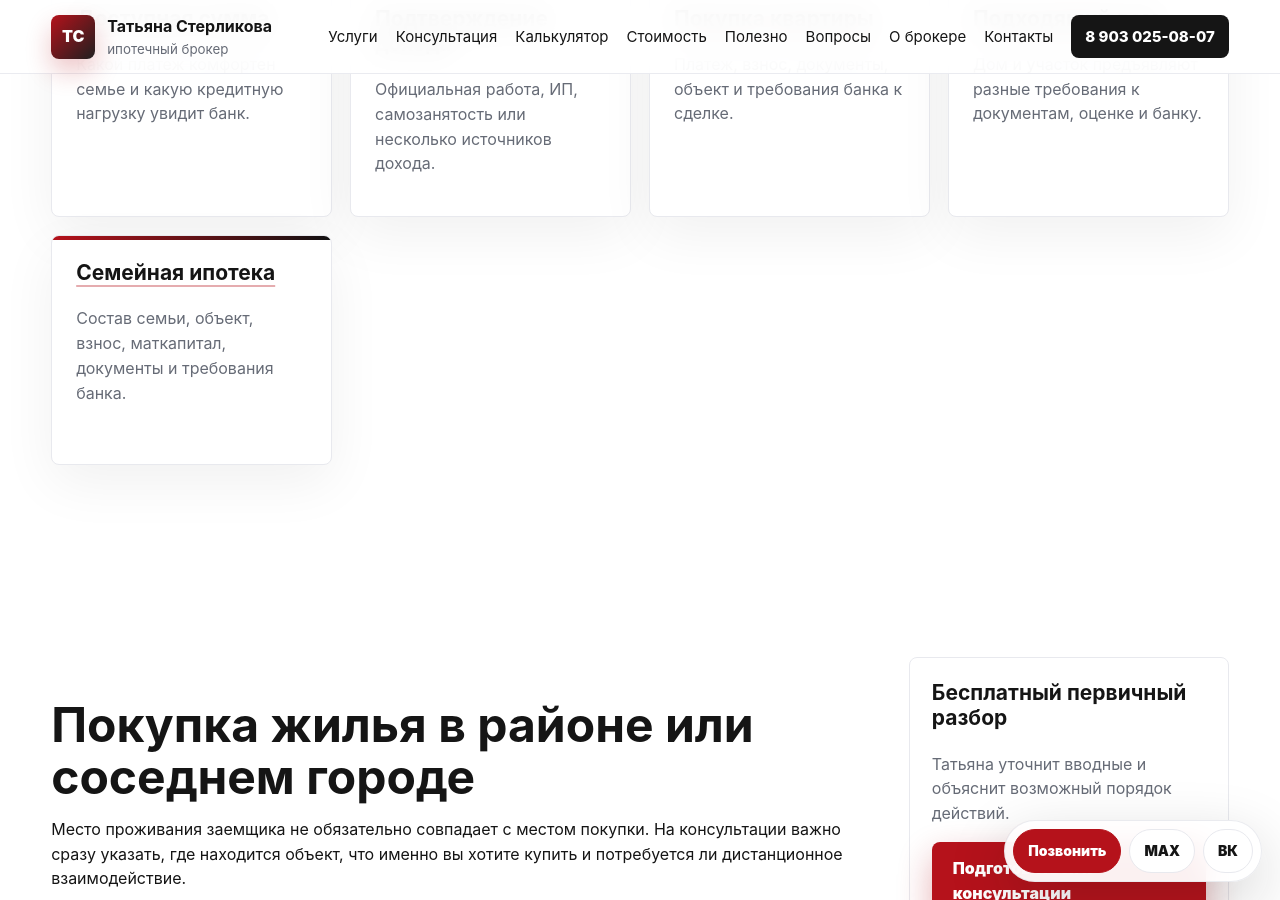
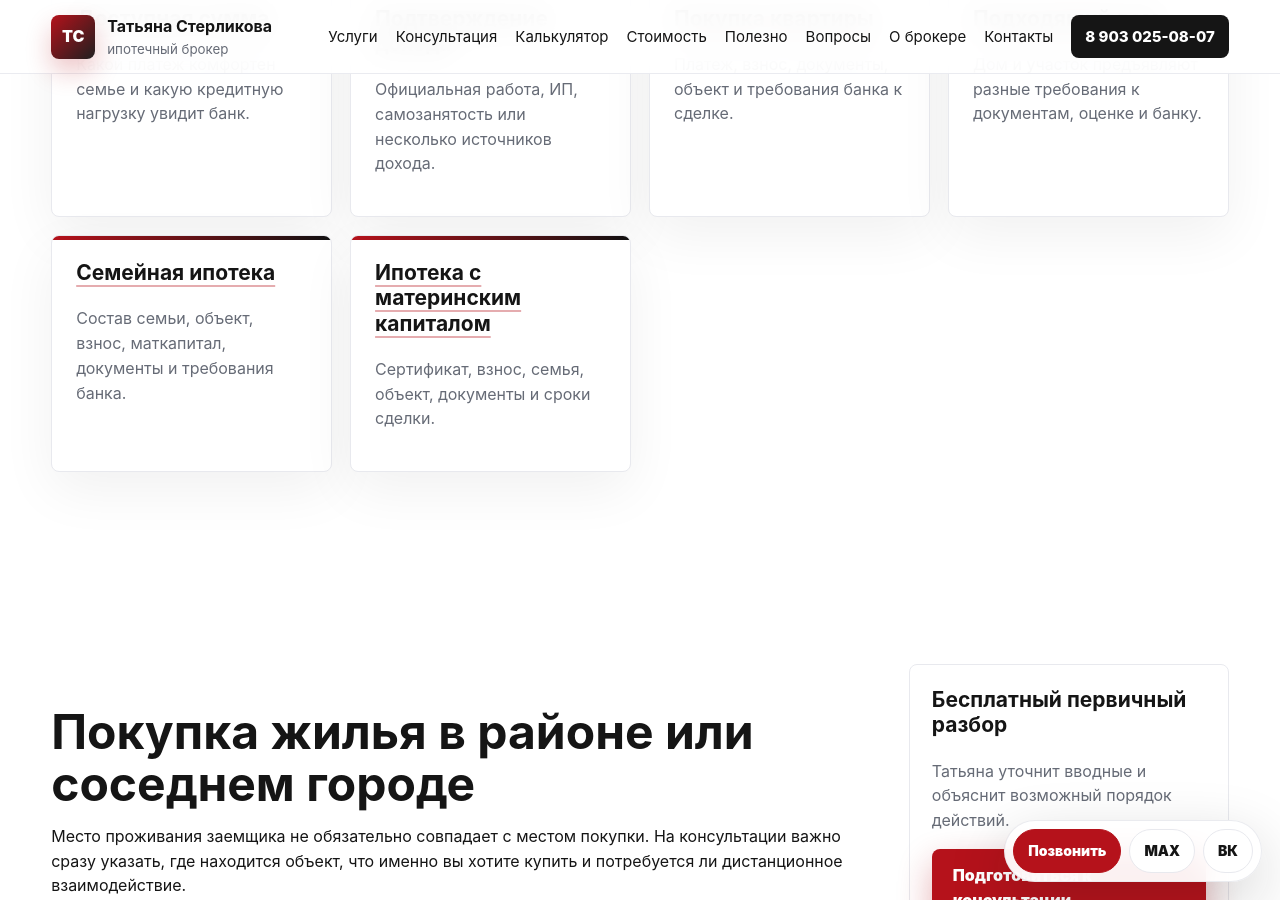
Before and after one commit to deputat36/broker, a Jekyll site: the page built from geo/gribanovskiy.md, in a window 1280 px wide and 900 px high, scrolled down 1045 px. Built offline with Jekyll 4.4.1, drawn with Linux system fonts in a browser that asks for light colours; our own code applies the rules of GitHub Pages for plain Markdown files; some of the changed text lies outside the part shown.

Commit message:
Добавлены ссылки на ипотеку с маткапиталом в Грибановском районе

```diff
--- a/geo/gribanovskiy.md
+++ b/geo/gribanovskiy.md
@@ -23,6 +23,7 @@
     <article class="card"><h3><a href="{{ '/geo/gribanovskiy/ipoteka-na-kvartiru/' | relative_url }}">Покупка квартиры</a></h3><p>Платеж, взнос, документы, объект и требования банка к сделке.</p></article>
     <article class="card"><h3><a href="{{ '/geo/gribanovskiy/ipoteka-na-dom/' | relative_url }}">Подходящий дом</a></h3><p>Дом и участок предъявляют разные требования к документам, оценке и банку.</p></article>
     <article class="card"><h3><a href="{{ '/geo/gribanovskiy/semeynaya-ipoteka/' | relative_url }}">Семейная ипотека</a></h3><p>Состав семьи, объект, взнос, маткапитал, документы и требования банка.</p></article>
+    <article class="card"><h3><a href="{{ '/geo/gribanovskiy/ipoteka-s-materinskim-kapitalom/' | relative_url }}">Ипотека с материнским капиталом</a></h3><p>Сертификат, взнос, семья, объект, документы и сроки сделки.</p></article>
   </div>
 </section>
 
@@ -37,11 +38,11 @@
   </article>
   <aside class="sidebar">
     <div class="seo-panel"><h3>Бесплатный первичный разбор</h3><p>Татьяна уточнит вводные и объяснит возможный порядок действий.</p><a class="btn btn-primary" href="{{ '/konsultaciya/' | relative_url }}">Подготовиться к консультации</a></div>
-    <div class="seo-panel"><h3>Полезные услуги</h3><ul><li><a href="{{ '/uslugi/podbor-ipoteki/' | relative_url }}">Подбор ипотеки</a></li><li><a href="{{ '/geo/gribanovskiy/semeynaya-ipoteka/' | relative_url }}">Семейная ипотека в Грибановском районе</a></li><li><a href="{{ '/geo/gribanovskiy/ipoteka-na-kvartiru/' | relative_url }}">Ипотека на квартиру в Грибановском районе</a></li><li><a href="{{ '/geo/gribanovskiy/ipoteka-na-dom/' | relative_url }}">Ипотека на дом в Грибановском районе</a></li><li><a href="{{ '/uslugi/ipoteka-dlya-ip-samozanyatyh/' | relative_url }}">ИП и самозанятые</a></li></ul></div>
+    <div class="seo-panel"><h3>Полезные услуги</h3><ul><li><a href="{{ '/uslugi/podbor-ipoteki/' | relative_url }}">Подбор ипотеки</a></li><li><a href="{{ '/geo/gribanovskiy/ipoteka-s-materinskim-kapitalom/' | relative_url }}">Ипотека с маткапиталом</a></li><li><a href="{{ '/geo/gribanovskiy/semeynaya-ipoteka/' | relative_url }}">Семейная ипотека в Грибановском районе</a></li><li><a href="{{ '/geo/gribanovskiy/ipoteka-na-kvartiru/' | relative_url }}">Ипотека на квартиру в Грибановском районе</a></li><li><a href="{{ '/geo/gribanovskiy/ipoteka-na-dom/' | relative_url }}">Ипотека на дом в Грибановском районе</a></li><li><a href="{{ '/uslugi/ipoteka-dlya-ip-samozanyatyh/' | relative_url }}">ИП и самозанятые</a></li></ul></div>
   </aside>
 </section>
 
-<section class="section muted"><div class="section-head"><p class="eyebrow">Частые сценарии</p><h2>По каким вопросам обращаются</h2></div><div class="grid cards-3"><article class="card"><h3><a href="{{ '/geo/gribanovskiy/ipoteka-na-kvartiru/' | relative_url }}">Покупка квартиры</a></h3><p>Расчет платежа, доход, взнос, документы и требования банка к объекту.</p></article><article class="card"><h3><a href="{{ '/geo/gribanovskiy/ipoteka-na-dom/' | relative_url }}">Покупка дома</a></h3><p>Дом, участок, документы, оценка и требования банка к объекту.</p></article><article class="card"><h3><a href="{{ '/geo/gribanovskiy/semeynaya-ipoteka/' | relative_url }}">Семейная ипотека</a></h3><p>Семья, объект, первоначальный взнос, маткапитал и документы.</p></article><article class="card"><h3><a href="{{ '/uslugi/materinskiy-kapital/' | relative_url }}">Материнский капитал</a></h3><p>Использование сертификата в ипотечной сделке.</p></article><article class="card"><h3><a href="{{ '/uslugi/otkazali-v-ipoteke/' | relative_url }}">Отказ банка</a></h3><p>Проверка возможных причин перед следующей заявкой.</p></article></div></section>
+<section class="section muted"><div class="section-head"><p class="eyebrow">Частые сценарии</p><h2>По каким вопросам обращаются</h2></div><div class="grid cards-3"><article class="card"><h3><a href="{{ '/geo/gribanovskiy/ipoteka-na-kvartiru/' | relative_url }}">Покупка квартиры</a></h3><p>Расчет платежа, доход, взнос, документы и требования банка к объекту.</p></article><article class="card"><h3><a href="{{ '/geo/gribanovskiy/ipoteka-na-dom/' | relative_url }}">Покупка дома</a></h3><p>Дом, участок, документы, оценка и требования банка к объекту.</p></article><article class="card"><h3><a href="{{ '/geo/gribanovskiy/semeynaya-ipoteka/' | relative_url }}">Семейная ипотека</a></h3><p>Семья, объект, первоначальный взнос, маткапитал и документы.</p></article><article class="card"><h3><a href="{{ '/geo/gribanovskiy/ipoteka-s-materinskim-kapitalom/' | relative_url }}">Материнский капитал</a></h3><p>Использование сертификата в ипотечной сделке, взносе и документах.</p></article><article class="card"><h3><a href="{{ '/uslugi/otkazali-v-ipoteke/' | relative_url }}">Отказ банка</a></h3><p>Проверка возможных причин перед следующей заявкой.</p></article></div></section>
 
 <section class="section compact-section"><div class="notice"><div><p class="eyebrow">Клиентам компании «ЭТАЖИ»</p><h2>Сопровождение включено в комиссию</h2><p>При проведении сделки через компанию «ЭТАЖИ» услуги ипотечного брокера отдельно клиентом не оплачиваются.</p></div><a class="btn btn-dark" href="{{ '/etagi/' | relative_url }}">Условия для клиентов</a></div></section>
 
```
